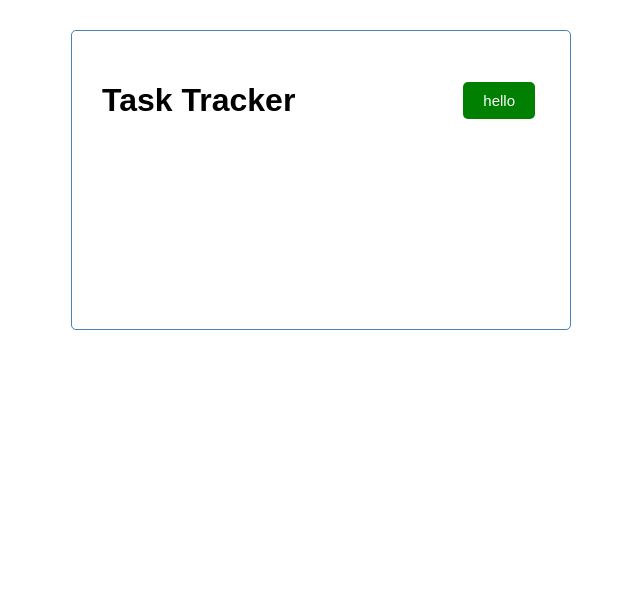
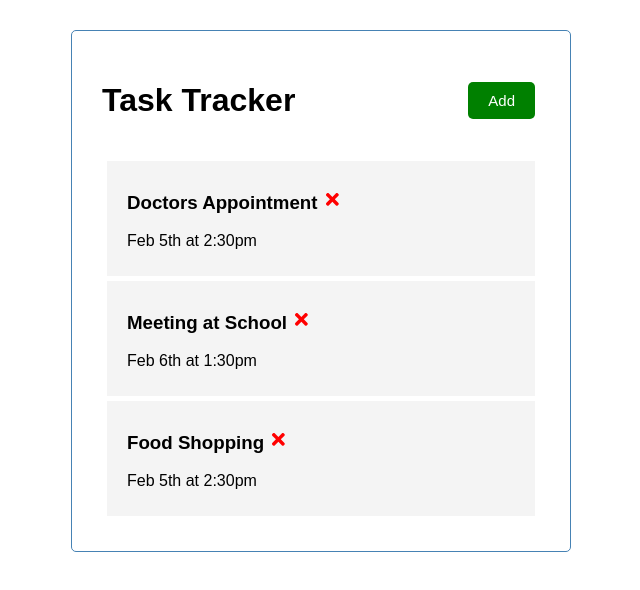
Before and after one commit to JosephDebugger/task-tracker-app, a React (Create React App) app: page / in a window 1280 px wide. Shown: the top 590 px of the page, without its empty margins (319-959 px from the left). Built offline with nearby package versions, Linux system fonts and the light colour scheme.

Commit message:
component update

```diff
--- a/package.json
+++ b/package.json
@@ -8,6 +8,7 @@
     "@testing-library/user-event": "^13.5.0",
     "react": "^18.2.0",
     "react-dom": "^18.2.0",
+    "react-icons": "^4.7.1",
     "react-scripts": "5.0.1",
     "web-vitals": "^2.1.4"
   },
--- a/src/App.js
+++ b/src/App.js
@@ -1,13 +1,54 @@
 
 import React from 'react';
 import Header from'./components/Header'
+import Tasks from './components/Tasks'
+import { useState } from "react"
 
 function App() {
+  const [tasks, setTasks] = useState(
+    [
+        {
+            id : 1,
+            text : 'Doctors Appointment',
+            day : 'Feb 5th at 2:30pm',
+            remainder : true,
+        },
+        {
+            id : 2,
+            text : 'Meeting at School',
+            day : 'Feb 6th at 1:30pm',
+            remainder : true,
+        },
+        {
+            id : 3,
+            text : 'Food Shopping',
+            day : 'Feb 5th at 2:30pm',
+            remainder : false,
+        }
+    ]
+
+)
+
+// delete task
+
+const deleteTask = (id) => {
+    setTasks(tasks.filter((task) => task.id !== id));
+}
+
+// Toggle Remainder
+const toggleReminder = (id) => {
+  setTasks(tasks.map((task)=> task.id === id ? {...task,reminder: !task.reminder } : task))
+}
+
 
   return (
     <div className="container">
      <Header />
+     {tasks.length > 0 ? (<Tasks tasks={tasks} onDelete={deleteTask} onToggle={toggleReminder}/>
+      ) : ('No Task To Show')
+      }
     </div>
+
   );
 }
 
--- a/src/components/Header.js
+++ b/src/components/Header.js
@@ -4,12 +4,12 @@
 const Header =  ({ title }) => {
 
         const onClick = (e) => {
-            console.log(e)
+            console.log('click')
         }
     return(
         <header className='header'>
             <h1>{title}</h1>
-            <Button onClick={onClick} color="green" text="hello" />
+            <Button onClick={onClick} color="green" text="Add" />
         </header>
     )
 }
--- /dev/null
+++ b/src/components/Task.js
@@ -0,0 +1,13 @@
+import { FaTimes } from 'react-icons/fa'
+
+
+const Task = ({task, onDelete, onToggle}) => {
+  return (
+    <div className="task" onDoubleClick={() => onToggle(task.id)}>
+    <h3>{task.text} <FaTimes style={{color: 'red', cursor: 'pointer'}} onClick={() => onDelete(task.id)}/></h3>
+    <p>{task.day}</p>
+    </div>
+  )
+}
+
+export default Task
--- /dev/null
+++ b/src/components/Tasks.js
@@ -0,0 +1,14 @@
+import Task from './Task'
+
+const Tasks = ({tasks, onDelete, onToggle}) => {
+
+    return(
+        <>
+            {tasks.map((task) =>(
+                <Task key={task.id} task={task} onDelete={onDelete}  onToggle={onToggle}/>
+            ))}
+        </>
+    )
+}
+
+export default Tasks
--- a/src/index.css
+++ b/src/index.css
@@ -46,16 +46,16 @@
   display: block;
   width: 100%;
 }
-.event{
+.task{
   background: #f4f4f4;
   margin: 5px;
   padding: 10px 20px;
   cursor: pointer;
 }
-.event.remainder{
+.task.remainder{
 border-left:5px solid green;
 }
-.event h3{
+.tasks h3{
   display: flex;
   align-items: center;
   justify-content: space-between;
```
Also changed, not shown: 1 other file (tests, documents, lock files or other folders).
